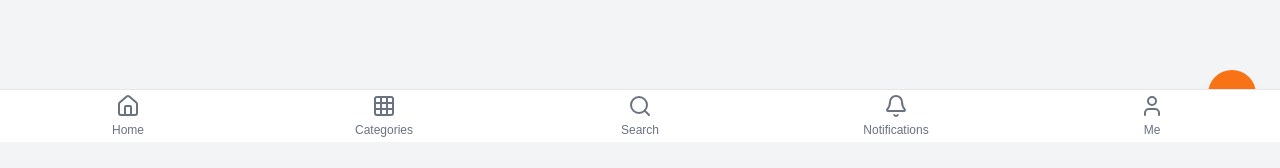
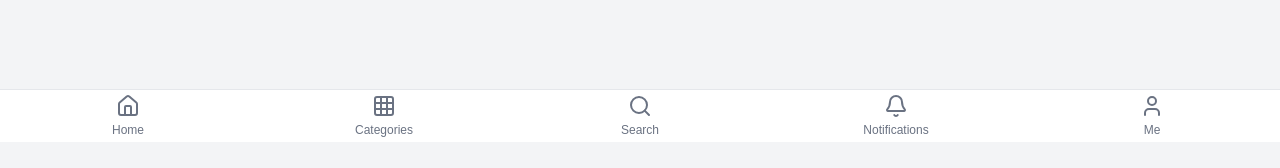
Before and after one commit to Titi-shop/titi.banluu, a Next.js app: page /customer/shipping in a window 1280 px wide. Shown: the part 658-826 px from the top of the page. Built offline with nearby package versions, Linux system fonts and the light colour scheme.

Commit message:
Update page.tsx

```diff
--- a/app/customer/shipping/page.tsx
+++ b/app/customer/shipping/page.tsx
@@ -190,9 +190,6 @@ export default function CustomerShippingPage() {
           </div>
         )}
       </section>
-
-      {/* FLOAT BUTTON */}
-      <button className="fixed bottom-6 right-6 w-12 h-12 rounded-full bg-orange-500 shadow-lg" />
     </main>
   );
 }
```
